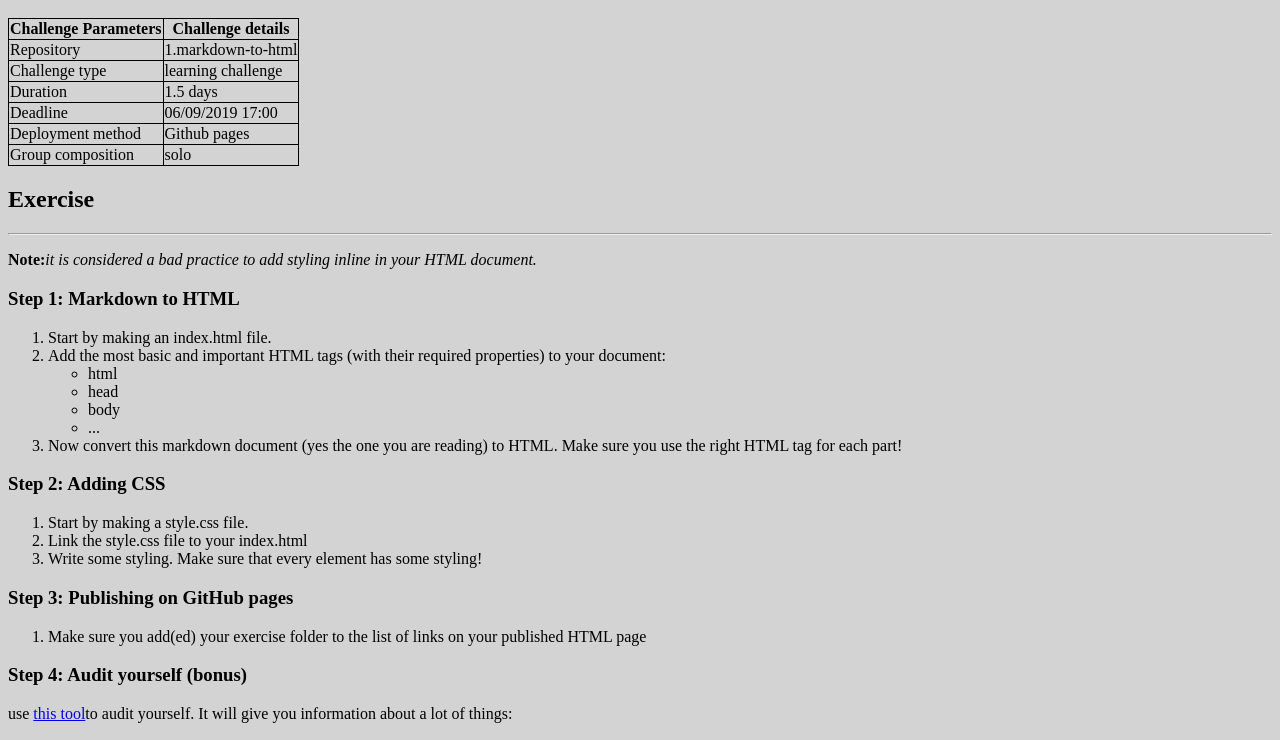
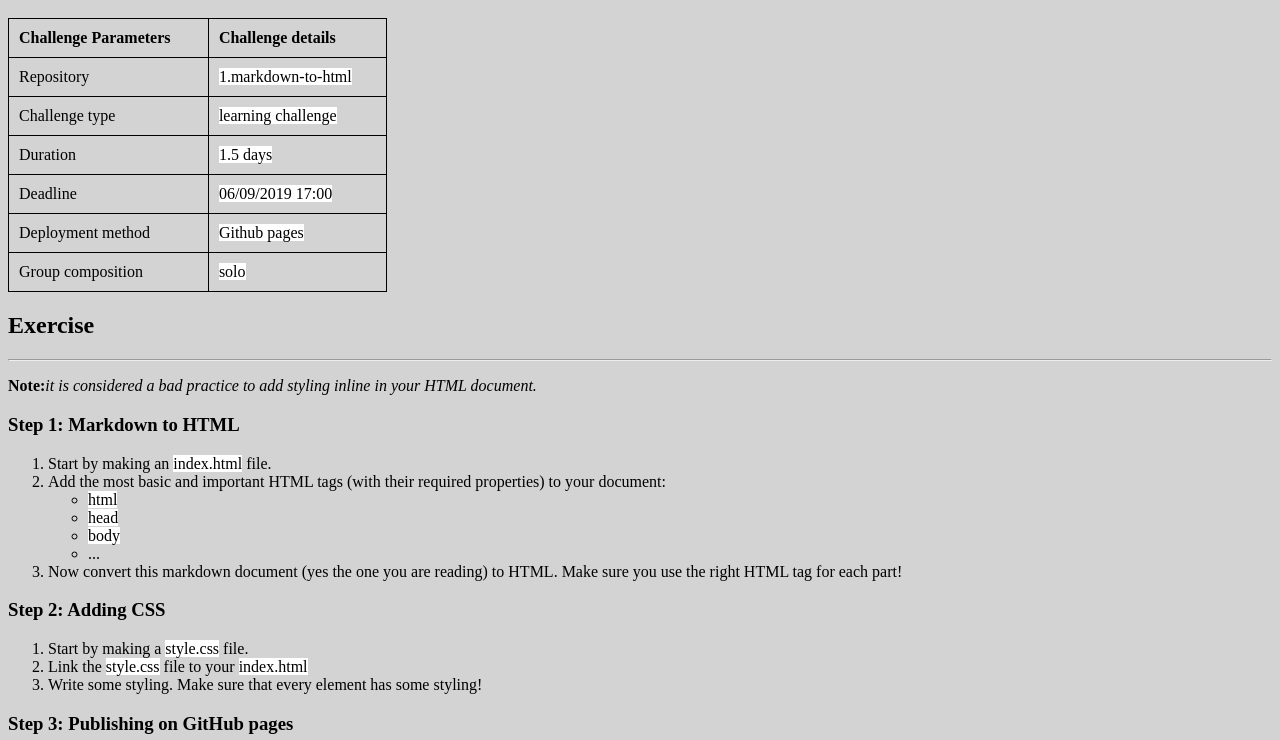
Before and after one commit to zegerke/1.Markup, a plain HTML site: page exercises/html/markdown to html/index.html in a window 1280 px wide. Shown: the part 48-788 px from the top of the page. Drawn offline with Linux system fonts and the light colour scheme; files whose address does not match are found by name.

Commit message:
css en html klaar

```diff
--- a/exercises/html/markdown to html/index.html
+++ b/exercises/html/markdown to html/index.html
@@ -11,57 +11,57 @@
   </tr>
   <tr>
 <td>Repository</td>
-<td>1.markdown-to-html</td>
+<td><span class="mark">1.markdown-to-html</td>
   </tr>
   <tr>
     <td>Challenge type</td>
-    <td>learning challenge</td>
+    <td><span class="mark">learning challenge</td>
   </tr>
   <tr>
     <td>Duration</td>
-    <td>1.5 days</td>
+    <td><span class="mark">1.5 days</td>
   </tr>
   <tr>
     <td>Deadline</td>
-    <td>06/09/2019 17:00</td>
+    <td><span class="mark">06/09/2019 17:00</td>
   </tr>
   <tr>
     <td>Deployment method</td>
-    <td>Github pages</td>
+    <td><span class="mark">Github pages</td>
     </tr>
     <tr>
       <td>Group composition</td>
-      <td>solo</td>
+      <td><span class="mark">solo</td>
     </tr>
-  </tr>
+
 </table>
   <h2>Exercise</h2>
 <hr>
   <p><b>Note:</b><i>it is considered a bad practice to add styling inline in your HTML document.</i></p>
 <h3>Step 1: Markdown to HTML</h3>
 <ol>
-  <li>Start by making an index.html file.</li>
+  <li>Start by making an <span class="mark">index.html</span> file.</li>
   <li>Add the most basic and important HTML tags (with their required properties) to your document:</li>
   <ul>
-    <li>html</li>
-    <li>head</li>
-    <li>body</li>
+    <li><span class="mark">html</span></li>
+    <li><span class="mark">head</span></li>
+    <li><span class="mark">body</span></li>
     <li>...</li>
   </ul>
   <li>Now convert this markdown document (yes the one you are reading) to HTML. Make sure you use the right HTML tag for each part!</li>
 </ol>
 <h3>Step 2: Adding CSS</h3>
 <ol>
-  <li>Start by making a style.css file.</li>
-  <li>Link the style.css file to your index.html</li>
+  <li>Start by making a <span class="mark">style.css</span> file.</li>
+  <li>Link the <span class="mark">style.css</span> file to your <span class="mark">index.html</span></li>
   <li>Write some styling. Make sure that every element has some styling!</li>
 </ol>
 <h3>Step 3: Publishing on GitHub pages</h3>
 <ol>
-  <li>Make sure you add(ed) your exercise folder to the list of links on your published HTML page</li>
+  <li>Make sure you add(ed) your exercise folder to the list of links on your published <span class="mark">HTML</span> page</li>
 </ol>
 <h3>Step 4: Audit yourself (bonus)</h3>
-<p>use <a href="https://developers.google.com/web/tools/lighthouse/">this tool</a>to audit yourself. It will give you information about a lot of things:</p>
+<p>Use <a href="https://developers.google.com/web/tools/lighthouse/">this tool</a> to audit yourself. It will give you information about a lot of things:</p>
 <ul>
   <li>Best practices</li>
   <li>Performance</li>
--- a/exercises/html/markdown to html/style.css
+++ b/exercises/html/markdown to html/style.css
@@ -1,3 +1,7 @@
-table, th, td {border: 1px solid black;}
-table {border-collapse:collapse;}
+table, th, td {border: 1px solid black;
+    padding: 10px;
+    text-align: left;}
+table {border-collapse:collapse;
+        width: 30%;}
 body{background-color: lightgray}
+.mark {background-color: white}
```
